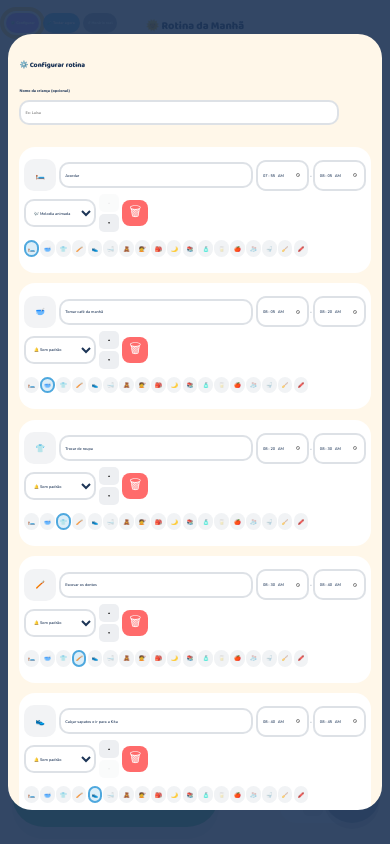
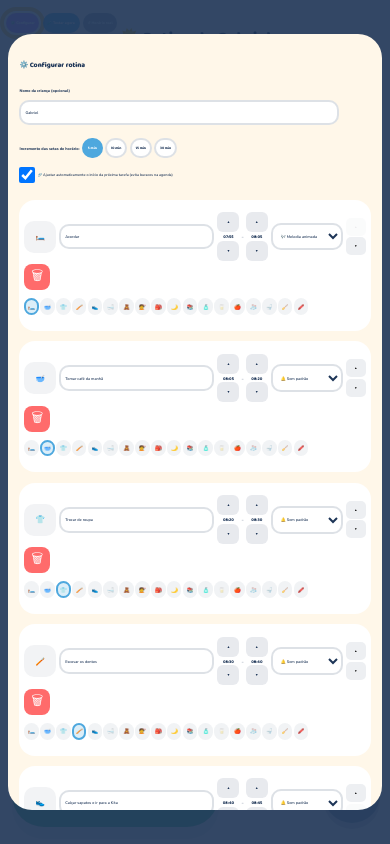
Before and after one commit to fabiofialho1/rotina-infantil-na-tv, a plain HTML site: page index.html in a window 390 px wide. Both pictures are taken after a click on the button "⚙️ Configurar". Drawn offline with nearby package versions, Linux system fonts and the light colour scheme.

Commit message:
Claude.ai - easier time settings

```diff
--- a/index.html
+++ b/index.html
@@ -594,8 +594,38 @@
   #settings-child-name{
     width:100%;
     max-width:320px;
-    margin-bottom:2.5vh;
-  }
+    margin-bottom:1.5vh;
+  }
+  #step-size-row{
+    display:flex;
+    align-items:center;
+    gap:0.6vw;
+    margin-bottom:1vh;
+    flex-wrap:wrap;
+  }
+  #step-size-row .settings-label{ display:inline; margin:0; }
+  .step-size-btn{
+    font-family:'Baloo 2', sans-serif;
+    font-weight:700;
+    font-size:0.95vw;
+    border:2px solid rgba(29,53,87,0.15);
+    background:white;
+    color:var(--navy);
+    border-radius:10px;
+    padding:0.6vh 1vw;
+    cursor:pointer;
+  }
+  .step-size-btn.selected{ background:var(--sky); color:white; border-color:var(--sky); }
+  #autolink-row{
+    display:flex;
+    align-items:center;
+    gap:0.5vw;
+    margin-bottom:2vh;
+    font-family:'Nunito', sans-serif;
+    font-size:0.95vw;
+    color:var(--navy);
+  }
+  #autolink-row input{ width:1.4vw; height:1.4vw; min-width:16px; min-height:16px; }
   .task-row{
     background:white;
     border-radius:16px;
@@ -636,7 +666,29 @@
     cursor:pointer;
   }
   .emoji-picker button.selected{ border-color:var(--sky); background:rgba(78,168,222,0.2); }
-  .task-time-group{ display:flex; align-items:center; gap:0.3vw; font-size:0.9vw; color:var(--navy); }
+  .task-time-group{ display:flex; align-items:center; gap:0.6vw; font-size:0.9vw; color:var(--navy); }
+  .time-stepper{ display:flex; flex-direction:column; align-items:center; gap:0.1vh; }
+  .time-stepper .time-value{
+    font-family:'Baloo 2', sans-serif;
+    font-weight:800;
+    font-size:1.1vw;
+    color:var(--navy);
+    min-width:3.2vw;
+    text-align:center;
+  }
+  .time-step-btn{
+    width:1.8vw;
+    height:1.6vw;
+    min-width:22px;
+    min-height:20px;
+    border-radius:6px;
+    border:none;
+    background:rgba(29,53,87,0.1);
+    color:var(--navy);
+    font-weight:800;
+    font-size:0.9vw;
+    cursor:pointer;
+  }
   .task-row .sound-url-input{ width:100%; margin-top:0.5vh; }
   .task-row .remove-task-btn{
     background:var(--coral);
@@ -686,6 +738,34 @@
   }
   .settings-btn.cancel{ background:#9aa5b1; }
   .settings-btn.save{ background:var(--mint); }
+
+  /* ---- Telas estreitas (celular, principalmente na vertical) ----
+     Evita que o relógio + horário limite colidam com o botão de som:
+     nesses casos, esse grupo sobe pro canto superior direito, deixando
+     o rodapé só com o botão de som. */
+  @media (max-width: 700px), (orientation: portrait){
+    #bottom-info{
+      top:7vh;
+      bottom:auto;
+      right:1.5vw;
+      left:auto;
+      flex-direction:column;
+      align-items:flex-end;
+      gap:0.8vh;
+    }
+    #clock{
+      font-size:3.2vw;
+      padding:0.6vh 2vw;
+    }
+    #limit-control{
+      padding:0.6vh 2vw;
+    }
+    #limit-control .limit-title{ font-size:2.6vw; }
+    .limit-value, .limit-colon{ font-size:3vw; }
+    .limit-btn{ width:4vw; height:4vw; min-width:22px; min-height:22px; font-size:2.2vw; }
+    header{ padding-top:1vh; }
+    header h1{ font-size:4.2vw; }
+  }
 </style>
 </head>
 <body>
@@ -741,6 +821,18 @@
     <label class="settings-label" for="settings-child-name">Nome da criança (opcional)</label>
     <input type="text" id="settings-child-name" class="settings-text-input" placeholder="Ex: Luísa">
 
+    <div id="step-size-row">
+      <span class="settings-label">Incremento das setas de horário:</span>
+      <button type="button" class="step-size-btn selected" data-step="5">5 min</button>
+      <button type="button" class="step-size-btn" data-step="10">10 min</button>
+      <button type="button" class="step-size-btn" data-step="15">15 min</button>
+      <button type="button" class="step-size-btn" data-step="30">30 min</button>
+    </div>
+    <div id="autolink-row">
+      <input type="checkbox" id="autolink-toggle" checked>
+      <label for="autolink-toggle">🔗 Ajustar automaticamente o início da próxima tarefa (evita buracos na agenda)</label>
+    </div>
+
     <div id="settings-tasks-list"></div>
 
     <button id="settings-add-task" class="settings-add-btn">+ Adicionar tarefa</button>
@@ -773,7 +865,7 @@ const DEFAULT_TASKS = [
   { name: "Escovar os dentes",    emoji: "🪥", start: [8,30], end:[8,40] },
   { name: "Calçar sapatos e ir para a Kita", emoji: "👟", start:[8,40], end:[8,45] },
 ];
-const DEFAULT_CHILD_NAME = "";
+const DEFAULT_CHILD_NAME = "Gabriel";
 
 // ---------- Presets pra tela de configuração ----------
 const EMOJI_PRESETS = ["🛏️","🥣","👕","🪥","👟","🛁","🧸","💇","🎒","🌙","📚","🧴","🥛","🍎","🧦","🚽","🧹","🖍️"];
@@ -1125,7 +1217,10 @@ function startExtraTimeFeedback(){
     encourageBanner.classList.add('show');
     setTimeout(() => encourageBanner.classList.remove('show'), 4500);
   }catch(e){}
-  try{ beep(392,0.18,0); beep(523,0.22,0.2); beep(659,0.26,0.4); }catch(e){}
+  try{
+    // alerta mais longo e perceptível que os bipes curtos de antes
+    beep(587,0.3,0); beep(523,0.3,0.3); beep(440,0.5,0.6); beep(440,0.5,1.15);
+  }catch(e){}
   try{ speak(`Vamos, ${namePart}se concentra que você consegue`, { pitch: 1.7, rate: 1.05 }); }catch(e){}
 }
 
@@ -1494,6 +1589,9 @@ const settingsOverlay = document.getElementById('settings-overlay');
 const settingsTasksList = document.getElementById('settings-tasks-list');
 const settingsChildNameInput = document.getElementById('settings-child-name');
 
+let timeStepMin = 5;
+let autoLinkNext = true;
+
 function openSettings(){
   draftTasks = TASKS.map(t => ({
     name: t.name,
@@ -1504,6 +1602,10 @@ function openSettings(){
     soundUrl: (t.sound && t.sound.src) ? t.sound.src : ''
   }));
   settingsChildNameInput.value = CHILD_NAME;
+  document.getElementById('autolink-toggle').checked = autoLinkNext;
+  document.querySelectorAll('.step-size-btn').forEach(b => {
+    b.classList.toggle('selected', parseInt(b.dataset.step,10) === timeStepMin);
+  });
   renderSettingsRows();
   settingsOverlay.style.display = 'flex';
 }
@@ -1517,9 +1619,17 @@ function renderSettingsRows(){
       <div class="emoji-preview">${t.emoji}</div>
       <input type="text" class="settings-text-input task-name-input" data-field="name" data-index="${i}" value="${t.name.replace(/"/g,'&quot;')}" placeholder="Nome da tarefa">
       <div class="task-time-group">
-        <input type="time" class="settings-time-input" data-field="start" data-index="${i}" value="${t.start}">
+        <div class="time-stepper">
+          <button type="button" class="time-step-btn" data-index="${i}" data-field="start" data-dir="1">▲</button>
+          <span class="time-value">${t.start}</span>
+          <button type="button" class="time-step-btn" data-index="${i}" data-field="start" data-dir="-1">▼</button>
+        </div>
         <span>–</span>
-        <input type="time" class="settings-time-input" data-field="end" data-index="${i}" value="${t.end}">
+        <div class="time-stepper">
+          <button type="button" class="time-step-btn" data-index="${i}" data-field="end" data-dir="1">▲</button>
+          <span class="time-value">${t.end}</span>
+          <button type="button" class="time-step-btn" data-index="${i}" data-field="end" data-dir="-1">▼</button>
+        </div>
       </div>
       <select class="settings-select" data-field="soundType" data-index="${i}">
         <option value="chime" ${t.soundType==='chime'?'selected':''}>🔔 Som padrão</option>
@@ -1539,6 +1649,37 @@ function renderSettingsRows(){
   `).join('');
 }
 
+// Ajusta um horário (start/end) de uma tarefa pelo incremento escolhido.
+// Quando mexe no FIM de uma tarefa e o encadeamento automático está ligado,
+// empurra o INÍCIO (e o fim, mantendo a duração) da próxima tarefa junto,
+// pra nunca sobrar buraco entre uma e outra.
+function adjustDraftTime(index, field, dir){
+  const t = draftTasks[index];
+  let totalMin = toMinutes(hhmmToArr(t[field])) + (dir * timeStepMin);
+  totalMin = ((totalMin % 1440) + 1440) % 1440;
+  t[field] = arrToHHMM([Math.floor(totalMin/60), totalMin%60]);
+
+  if(field === 'end' && autoLinkNext && index < draftTasks.length - 1){
+    const next = draftTasks[index+1];
+    const nextDuration = toMinutes(hhmmToArr(next.end)) - toMinutes(hhmmToArr(next.start));
+    const newNextStart = totalMin;
+    const newNextEnd = newNextStart + nextDuration;
+    next.start = arrToHHMM([Math.floor(newNextStart/60)%24, newNextStart%60]);
+    next.end = arrToHHMM([Math.floor(newNextEnd/60)%24, newNextEnd%60]);
+  }
+  renderSettingsRows();
+}
+
+document.querySelectorAll('.step-size-btn').forEach(btn => {
+  btn.addEventListener('click', () => {
+    timeStepMin = parseInt(btn.dataset.step, 10);
+    document.querySelectorAll('.step-size-btn').forEach(b => b.classList.toggle('selected', b === btn));
+  });
+});
+document.getElementById('autolink-toggle').addEventListener('change', (e) => {
+  autoLinkNext = e.target.checked;
+});
+
 settingsTasksList.addEventListener('input', (e) => {
   const field = e.target.dataset.field;
   if(!field) return;
@@ -1553,6 +1694,11 @@ settingsTasksList.addEventListener('change', (e) => {
   }
 });
 settingsTasksList.addEventListener('click', (e) => {
+  const timeBtn = e.target.closest('.time-step-btn');
+  if(timeBtn){
+    adjustDraftTime(parseInt(timeBtn.dataset.index,10), timeBtn.dataset.field, parseInt(timeBtn.dataset.dir,10));
+    return;
+  }
   const emojiBtn = e.target.closest('.emoji-picker button');
   if(emojiBtn){
     draftTasks[parseInt(emojiBtn.dataset.index,10)].emoji = emojiBtn.dataset.emoji;
```
